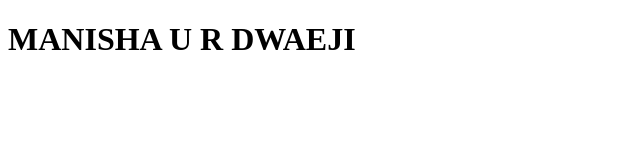
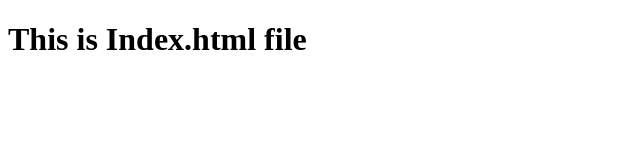
Before and after one commit to sanjanabandi18/GITHUB_WORKSHOP, a plain HTML site: page index.html in a window 1280 px wide. Shown: the whole page, without its empty margins (0-640 px from the left). Drawn offline with Linux system fonts and the light colour scheme.

Commit message:
Update index.html

```diff
--- a/index.html
+++ b/index.html
@@ -4,7 +4,7 @@
 		<title>GITHUB</title>
 	</head>
 	<body>
-		<h1>MANISHA U R DWAEJI</h1>
+		<h1>This is Index.html file</h1>
 
 	</body>
 </html>
```
